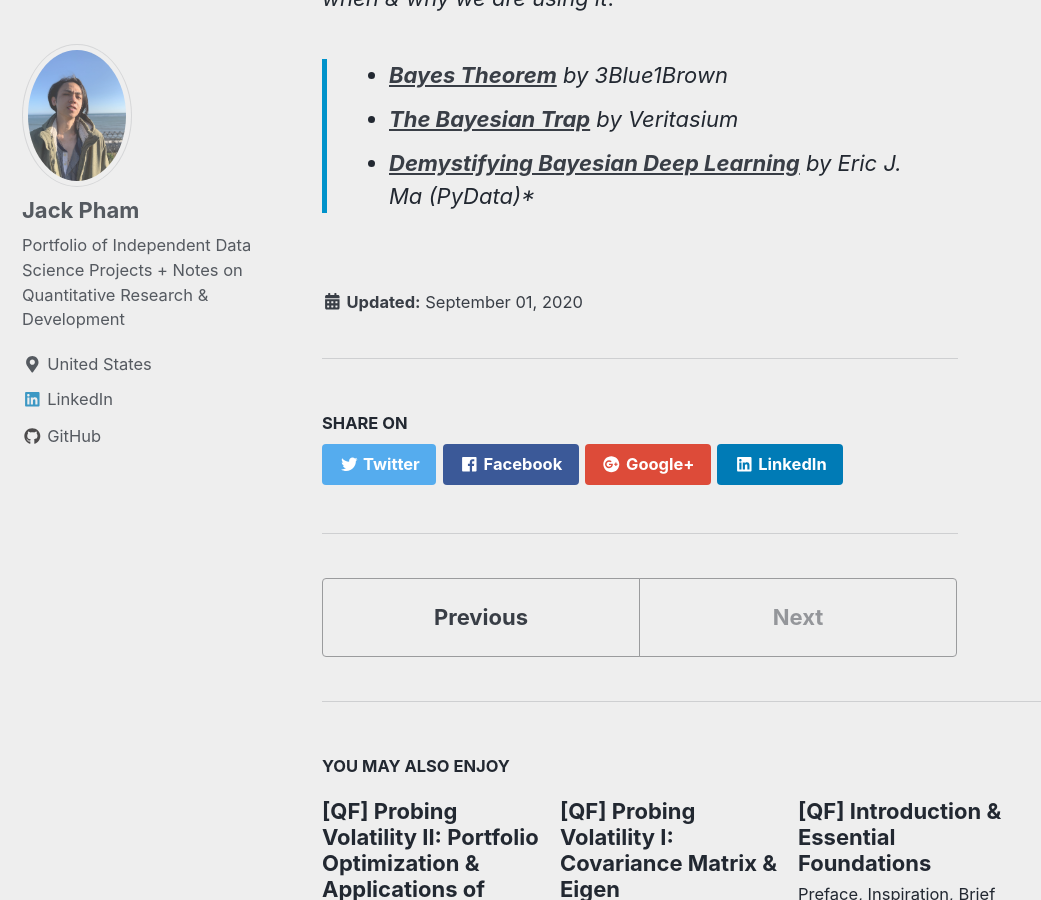
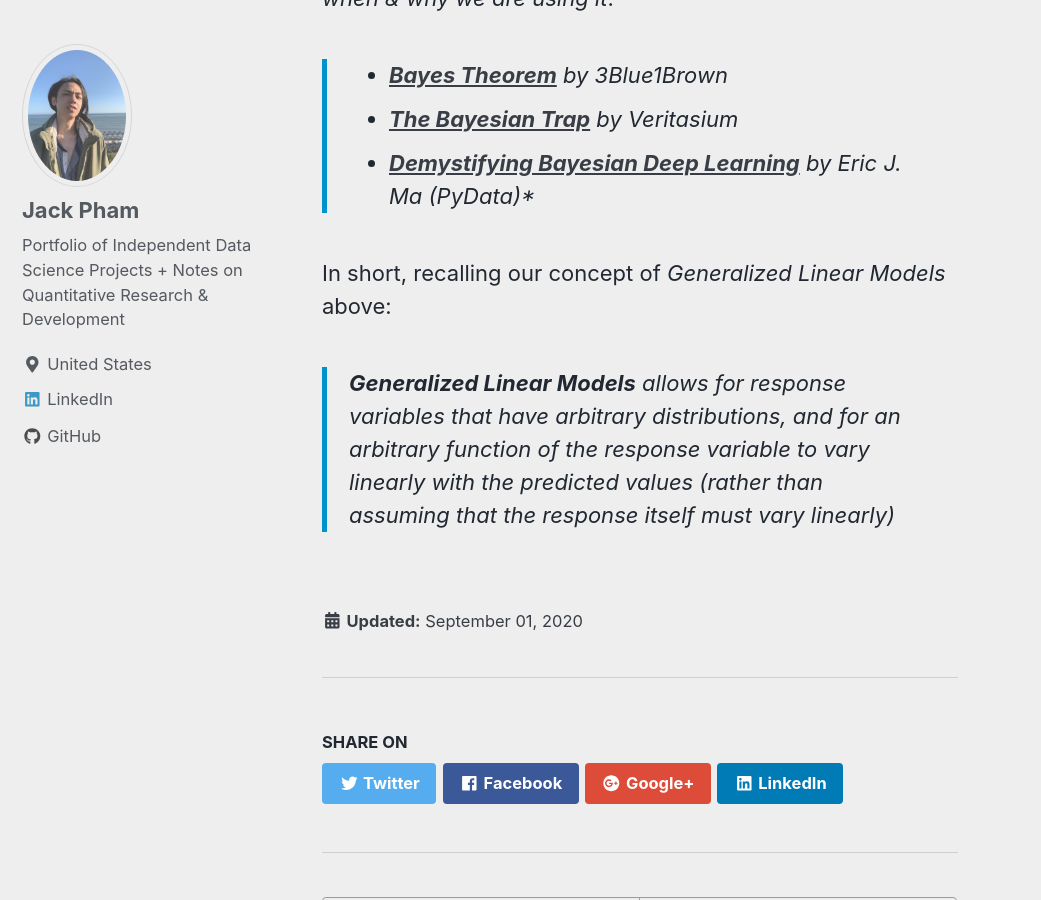
Before and after one commit to jp-quant/jp-quant.github.io, a Jekyll site: the page built from _posts/2020-09-01-fbprophet_bayesian_glm.md, in a window 1280 px wide and 900 px high, scrolled down 4301 px. Shown: the whole window, without its empty margins (0-1041 px from the left). Built offline with Jekyll 4.4.1, drawn with Linux system fonts in a browser that asks for light colours; nearby versions of some CDN libraries.

Commit message:
_posts/2020-09-01-fbprophet_bayesian_glm.md updated from https://stackedit.io/

```diff
--- a/_posts/2020-09-01-fbprophet_bayesian_glm.md
+++ b/_posts/2020-09-01-fbprophet_bayesian_glm.md
@@ -72,13 +72,13 @@ Though I can spend time writing in details on the applications of such simple, y
 > - [**The Bayesian Trap**](https://www.youtube.com/watch?v=R13BD8qKeTg&ab_channel=Veritasium) *by Veritasium*
 > - [**Demystifying Bayesian Deep Learning**](https://www.youtube.com/watch?v=s0S6HFdPtlA&t=906s&ab_channel=PyData) by Eric J. Ma (PyData)*
 
-
-
+In short, recalling our concept of *Generalized Linear Models* above:
+> **Generalized Linear Models** allows for response variables that have arbitrary distributions, and for an arbitrary function of the response variable to vary linearly with the predicted values (rather than assuming that the response itself must vary linearly)
 
 
 
 
 <!--stackedit_data:
-eyJoaXN0b3J5IjpbNjg0MTc0MDg5LC0xNjQwNTU3ODI1LC05OT
-UzNTQ3NDgsLTExMzU3MjA1NDBdfQ==
+eyJoaXN0b3J5IjpbMTM4ODUxMTkxNiwtMTY0MDU1NzgyNSwtOT
+k1MzU0NzQ4LC0xMTM1NzIwNTQwXX0=
 -->
```
